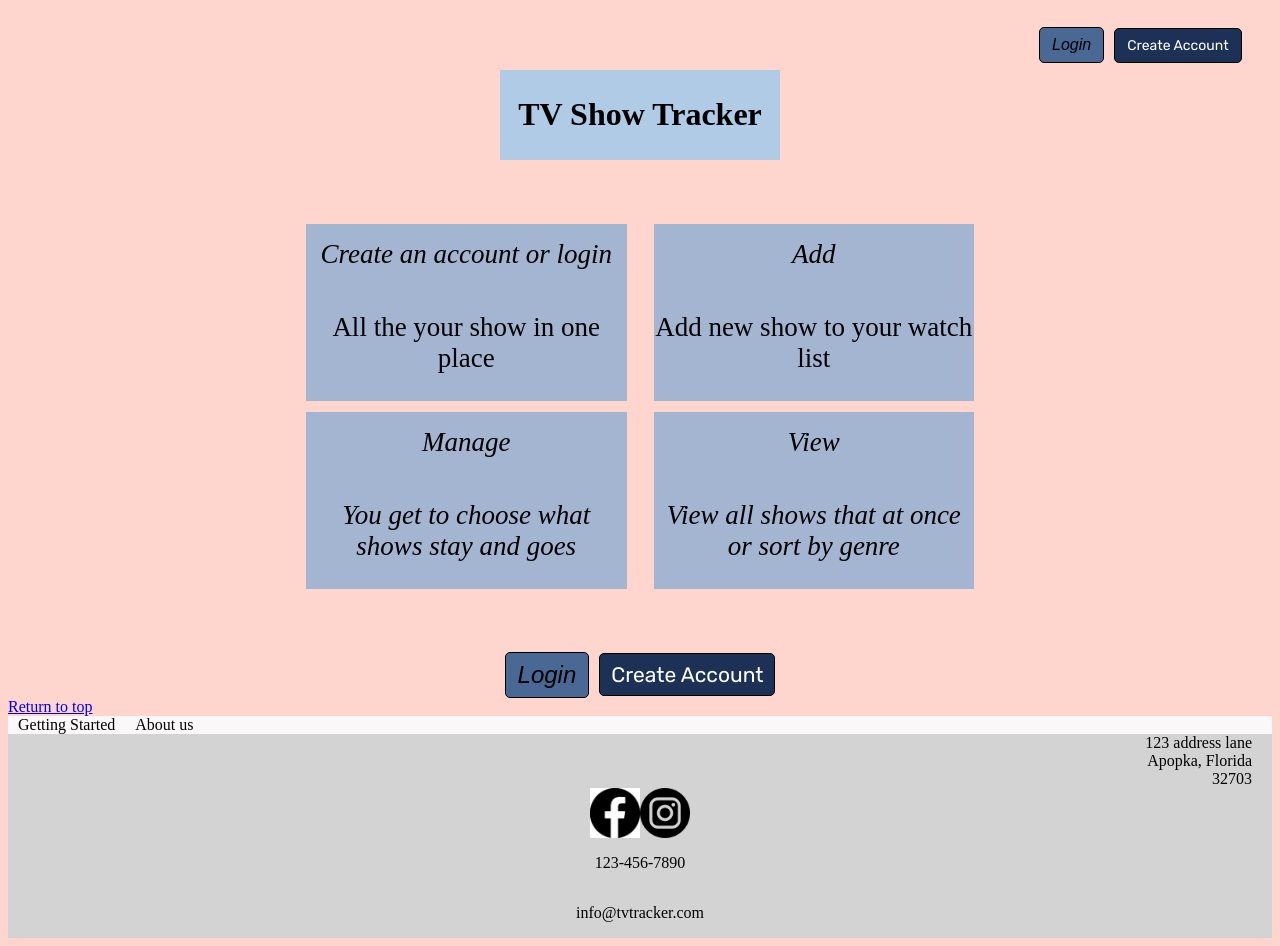
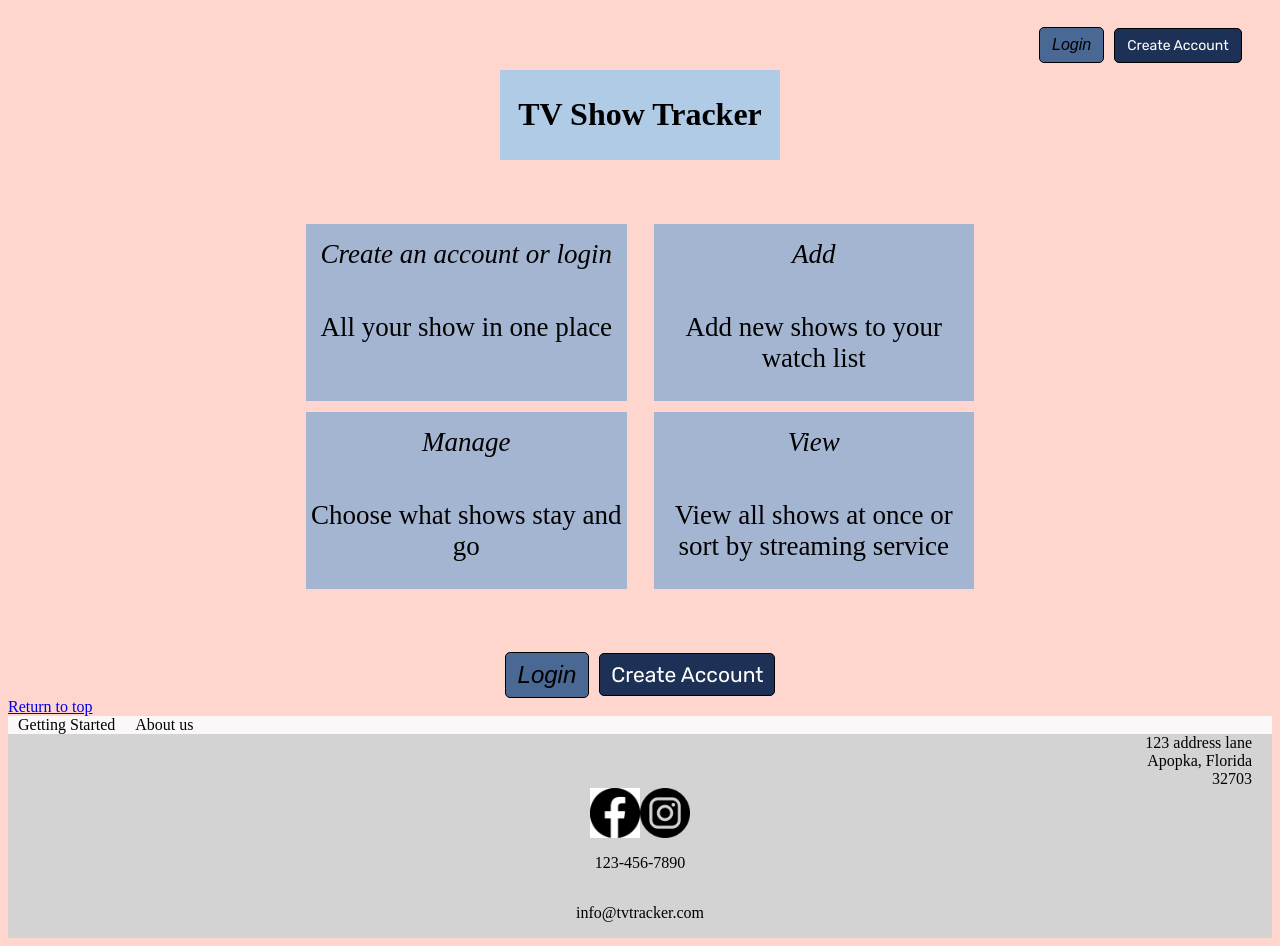
Before and after one commit to Eliaprogrammer/tv_show_tracker_website_app, a React (Vite) app: page / in a window 1280 px wide. Built offline with nearby package versions, Linux system fonts and the light colour scheme; a web font is replaced by a local one.

Commit message:
Fixed grammar in the information squares. Add black color to the login button text as Vercel is displaying white/blue.

```diff
--- a/src/TvShowApp.css
+++ b/src/TvShowApp.css
@@ -32,7 +32,7 @@ body{
   text-align: center;
 }
 
-.header p, .header p, .manage p, .access p{
+.account .header p, .add .header p, .manage .header p, .access header p{
   font-size: clamp(20px, 3vw, 27px);
   font-style: italic;
 
@@ -62,6 +62,7 @@ body{
   border: black solid 1px;
   border-radius: 5px;
   background-color: #496894;
+  color: black;
   padding: 8px 12px;
   margin-right: 10px;
   font-style: italic;
@@ -85,6 +86,7 @@ body{
   border: black solid 1px;
   border-radius: 5px;
   background-color: #496894;
+  color: black;
   padding: 8px 12px;
   margin-right: 10px;
   font-style: italic;
--- a/src/TvShowApp.jsx
+++ b/src/TvShowApp.jsx
@@ -53,22 +53,22 @@ function Body(){
 
                 <div className="account">
                     <p className="header"><i>Create an account or login</i></p>
-                    <p>All the your show in one place</p>
+                    <p>All your show in one place</p>
                 </div>
 
                 <div className="add">
                     <p className="header"><i>Add</i></p>
-                    <p>Add new show to your watch list</p>
+                    <p>Add new shows to your watch list</p>
                 </div>
 
                 <div className="manage">
                     <p className="header"><i>Manage</i></p>
-                    <p>You get to choose what shows stay and goes</p>
+                    <p>Choose what shows stay and go</p>
                 </div>
 
                 <div className="access">
                     <p className="header"><i>View</i></p>
-                    <p> View all shows that at once or sort by genre</p>
+                    <p> View all shows at once or sort by streaming service</p>
                 </div>
 
             </div>
```
